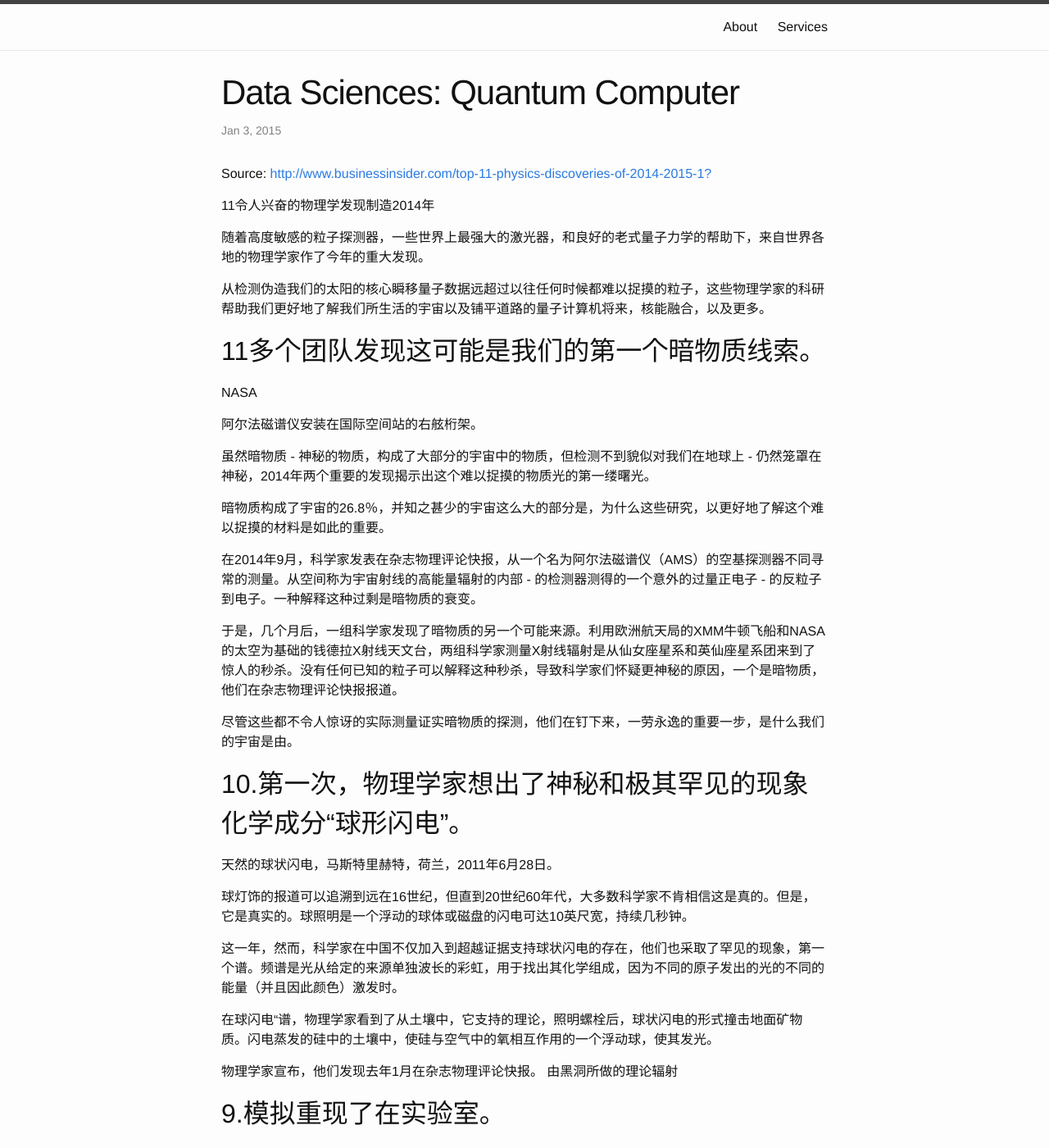
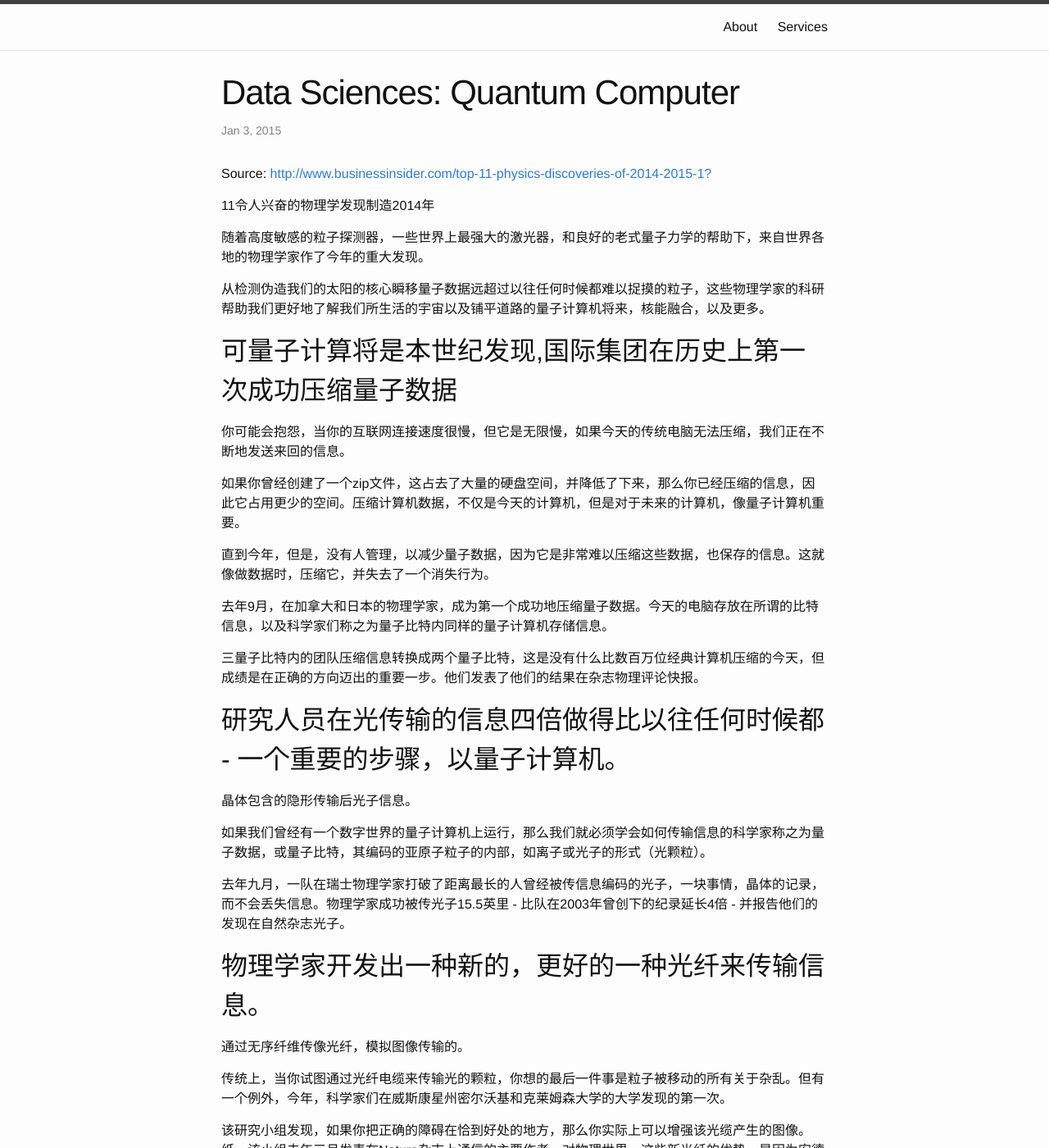
Before and after one commit to thetophu/thetophu.github.io, a Jekyll site: the page built from _posts/2015-01-01-Data-Sciences:Quantum Computing.md, in a window 1280 px wide and 1400 px high. Shown: the whole window at 82% size. Built offline with Jekyll 4.4.1, drawn with Linux system fonts in a browser that asks for light colours; some of the changed text lies outside the part shown.

Commit message:
Update 2015-01-01-Data-Sciences:Quantum Computing.md

```diff
--- a/_posts/2015-01-01-Data-Sciences:Quantum Computing.md
+++ b/_posts/2015-01-01-Data-Sciences:Quantum Computing.md
@@ -16,9 +16,37 @@ Source: [http://www.businessinsider.com/top-11-physics-discoveries-of-2014-2015-
 
 从检测伪造我们的太阳的核心瞬移量子数据远超过以往任何时候都难以捉摸的粒子，这些物理学家的科研帮助我们更好地了解我们所生活的宇宙以及铺平道路的量子计算机将来，核能融合，以及更多。
 
-##11多个团队发现这可能是我们的第一个暗物质线索。
+##可量子计算将是本世纪发现,国际集团在历史上第一次成功压缩量子数据
 
-NASA
+
+你可能会抱怨，当你的互联网连接速度很慢，但它是无限慢，如果今天的传统电脑无法压缩，我们正在不断地发送来回的信息。
+
+如果你曾经创建了一个zip文件，这占去了大量的硬盘空间，并降低了下来，那么你已经压缩的信息，因此它占用更少的空间。压缩计算机数据，不仅是今天的计算机，但是对于未来的计算机，像量子计算机重要。
+
+直到今年，但是，没有人管理，以减少量子数据，因为它是非常难以压缩这些数据，也保存的信息。这就像做数据时，压缩它，并失去了一个消失行为。
+
+去年9月，在加拿大和日本的物理学家，成为第一个成功地压缩量子数据。今天的电脑存放在所谓的比特信息，以及科学家们称之为量子比特内同样的量子计算机存储信息。
+
+三量子比特内的团队压缩信息转换成两个量子比特，这是没有什么比数百万位经典计算机压缩的今天，但成绩是在正确的方向迈出的重要一步。他们发表了他们的结果在杂志物理评论快报。
+
+##研究人员在光传输的信息四倍做得比以往任何时候都 - 一个重要的步骤，以量子计算机。
+
+晶体包含的隐形传输后光子信息。
+
+如果我们曾经有一个数字世界的量子计算机上运行，那么我们就必须学会如何传输信息的科学家称之为量子数据，或量子比特，其编码的亚原子粒子的内部，如离子或光子的形式（光颗粒）。
+
+去年九月，一队在瑞士物理学家打破了距离最长的人曾经被传信息编码的光子，一块事情，晶体的记录，而不会丢失信息。物理学家成功被传光子15.5英里 - 比队在2003年曾创下的纪录延长4倍 - 并报告他们的发现在自然杂志光子。
+
+##物理学家开发出一种新的，更好的一种光纤来传输信息。
+
+通过无序纤维传像光纤，模拟图像传输的。
+
+传统上，当你试图通过光纤电缆来传输光的颗粒，你想的最后一件事是粒子被移动的所有关于杂乱。但有一个例外，今年，科学家们在威斯康星州密尔沃基和克莱姆森大学的大学发现的第一次。
+
+该研究小组发现，如果你把正确的障碍在恰到好处的地方，那么你实际上可以增强该光缆产生的图像。纸，该小组去年三月发表在Nature杂志上通信的主要作者，对物理世界，这些新光纤的优势，是因为安德森的定位效果，它们提供了比传统的纤维束更高分辨率的图像。
+
+##多个团队发现这可能是我们的第一个暗物质线索。
+
 
 阿尔法磁谱仪安装在国际空间站的右舷桁架。
 
@@ -32,7 +60,7 @@ NASA
 
 尽管这些都不令人惊讶的实际测量证实暗物质的探测，他们在钉下来，一劳永逸的重要一步，是什么我们的宇宙是由。
 
-##10.第一次，物理学家想出了神秘和极其罕见的现象化学成分“球形闪电”。
+##第一次，物理学家想出了神秘和极其罕见的现象化学成分“球形闪电”。
 
 
 天然的球状闪电，马斯特里赫特，荷兰，2011年6月28日。
@@ -100,21 +116,6 @@ NASA
 
 他们的发现可以帮助我们更好地理解富含碳的物质的行为下的大规模，气态行星核心的极端压力和温度。它还可以揭示这些行星是如何形成的光。
 
-##5.研究人员在光传输的信息四倍做得比以往任何时候都 - 一个重要的步骤，以量子计算机。
-
-晶体包含的隐形传输后光子信息。
-
-如果我们曾经有一个数字世界的量子计算机上运行，那么我们就必须学会如何传输信息的科学家称之为量子数据，或量子比特，其编码的亚原子粒子的内部，如离子或光子的形式（光颗粒）。
-
-去年九月，一队在瑞士物理学家打破了距离最长的人曾经被传信息编码的光子，一块事情，晶体的记录，而不会丢失信息。物理学家成功被传光子15.5英里 - 比队在2003年曾创下的纪录延长4倍 - 并报告他们的发现在自然杂志光子。
-
-##4.物理学家开发出一种新的，更好的一种光纤来传输信息。
-
-通过无序纤维传像光纤，模拟图像传输的。
-
-传统上，当你试图通过光纤电缆来传输光的颗粒，你想的最后一件事是粒子被移动的所有关于杂乱。但有一个例外，今年，科学家们在威斯康星州密尔沃基和克莱姆森大学的大学发现的第一次。
-
-该研究小组发现，如果你把正确的障碍在恰到好处的地方，那么你实际上可以增强该光缆产生的图像。纸，该小组去年三月发表在Nature杂志上通信的主要作者，对物理世界，这些新光纤的优势，是因为安德森的定位效果，它们提供了比传统的纤维束更高分辨率的图像。
 
 ##3.物理小组发现了一种新的粒子中，80年后，这是第一次预测。
 
```
Also changed, not shown: other parts of _posts/2015-01-01-Data-Sciences:Quantum Computing.md (+6 -21 lines).
